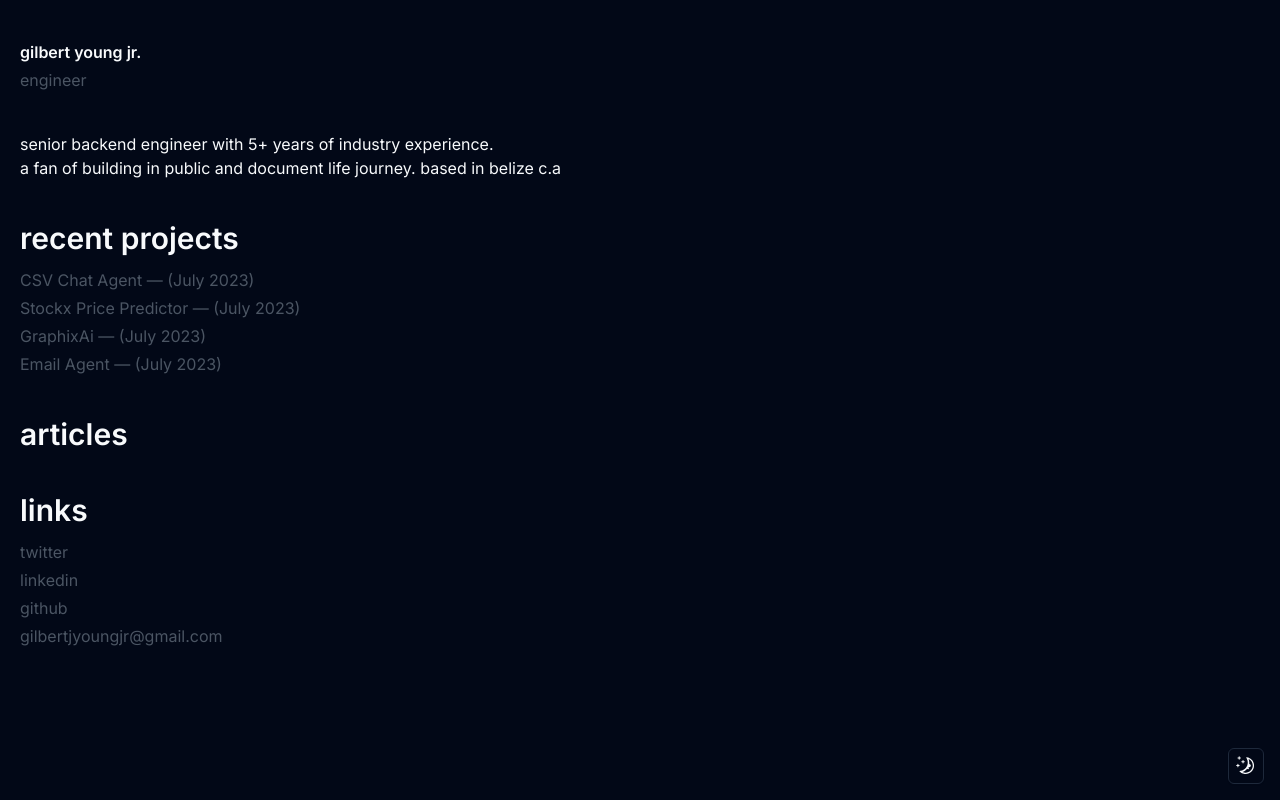
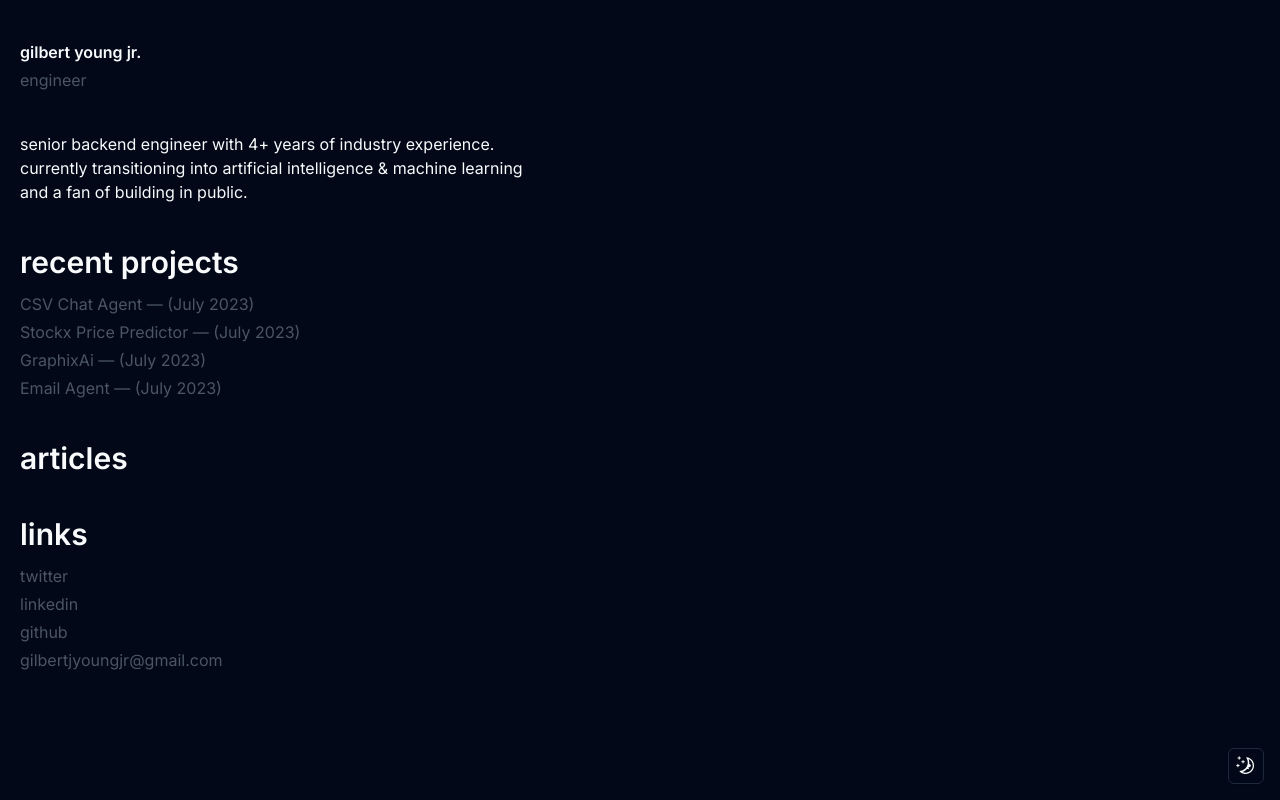
Before and after one commit to gjyoungjr/portfolio, a Next.js app: page / in a window 1280 px wide. Built offline with nearby package versions, Linux system fonts and the light colour scheme.

Commit message:
update bio

```diff
--- a/app/page.tsx
+++ b/app/page.tsx
@@ -6,11 +6,11 @@ export default function Home() {
       <p className="font-semibold">gilbert young jr.</p>
       <p className="text-gray-600 mt-1">engineer</p>
 
-      <div className="mt-10 w-85">
+      <div className="mt-10 max-w-[40%]">
         <p>
-          senior backend engineer with 5+ years of industry experience. <br />a
-          fan of building in public and document life journey. based in belize
-          c.a
+          senior backend engineer with 4+ years of industry experience.
+          currently transitioning into artificial intelligence & machine
+          learning and a fan of building in public.
         </p>
       </div>
 
```
